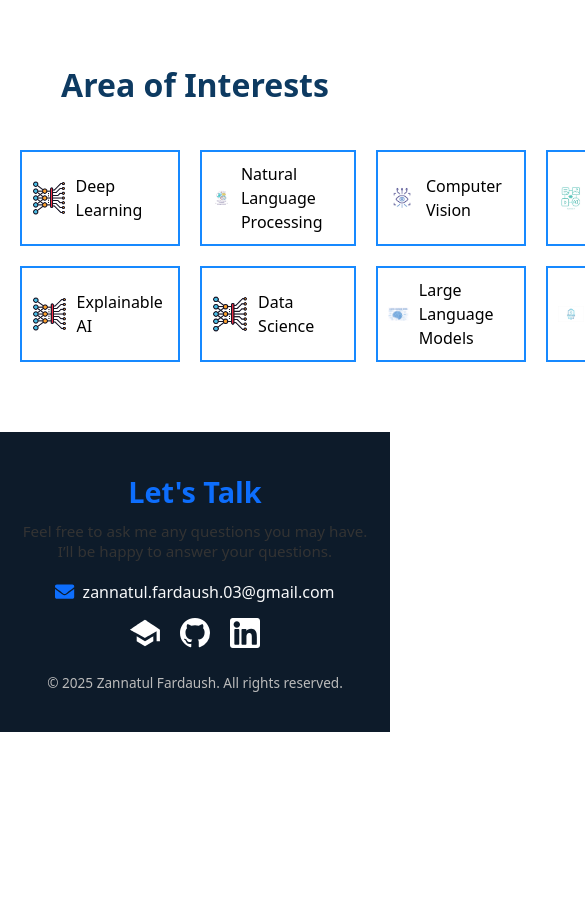
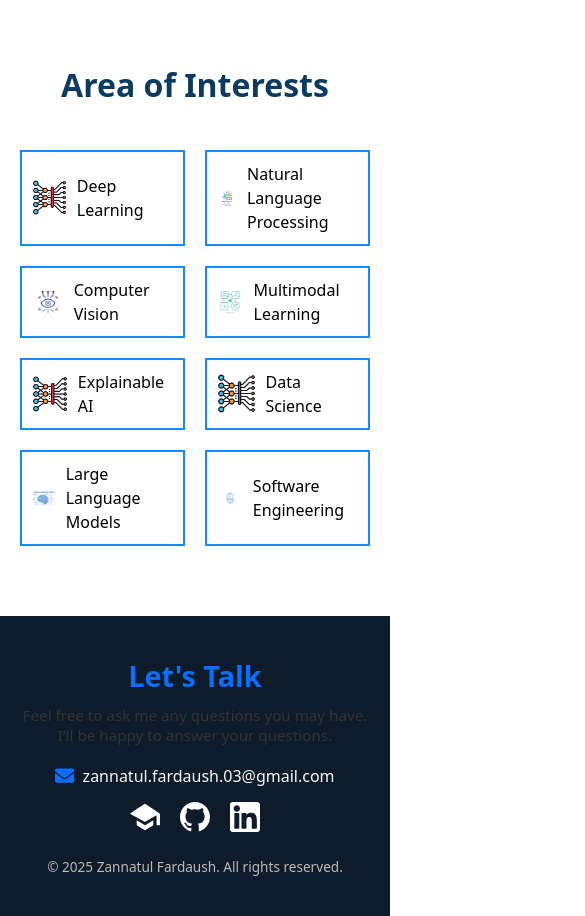
Before and after one commit to Zannatul007/portfolio, a React (Create React App) app: page /portfolio/about in a window 390 px wide. Shown: the part 1920-2836 px from the top of the page, 585 px wide, since content can reach past the window. Before the commit the page ends 2652 px from the top, so only its background shows below. Built offline with nearby package versions, Linux system fonts and the light colour scheme.

Commit message:
mobile responsive

```diff
--- a/src/App.css
+++ b/src/App.css
@@ -411,6 +411,13 @@
   padding: 20px;
 }
 
+/* For screens smaller than 768px (tablet & mobile) */
+@media (max-width: 768px) {
+  .grid-container {
+    grid-template-columns: repeat(2, 1fr);
+    /* 2 columns for mobile */
+  }
+}
 .grid-item {
   display: flex;
   flex-direction: row;
--- a/src/components/Home.js
+++ b/src/components/Home.js
@@ -41,7 +41,7 @@
           <div>
             <button className="download-button ms-4 mt-4">
               <a
-                href="\Zannatul Fardaush Tripty ACV.pdf"
+                href="/Zannatul Fardaush Tripty ACV.pdf"
                 download
                 className="home-button-link"
                 style={{ textDecoration: "none", color: "white" }}
```
